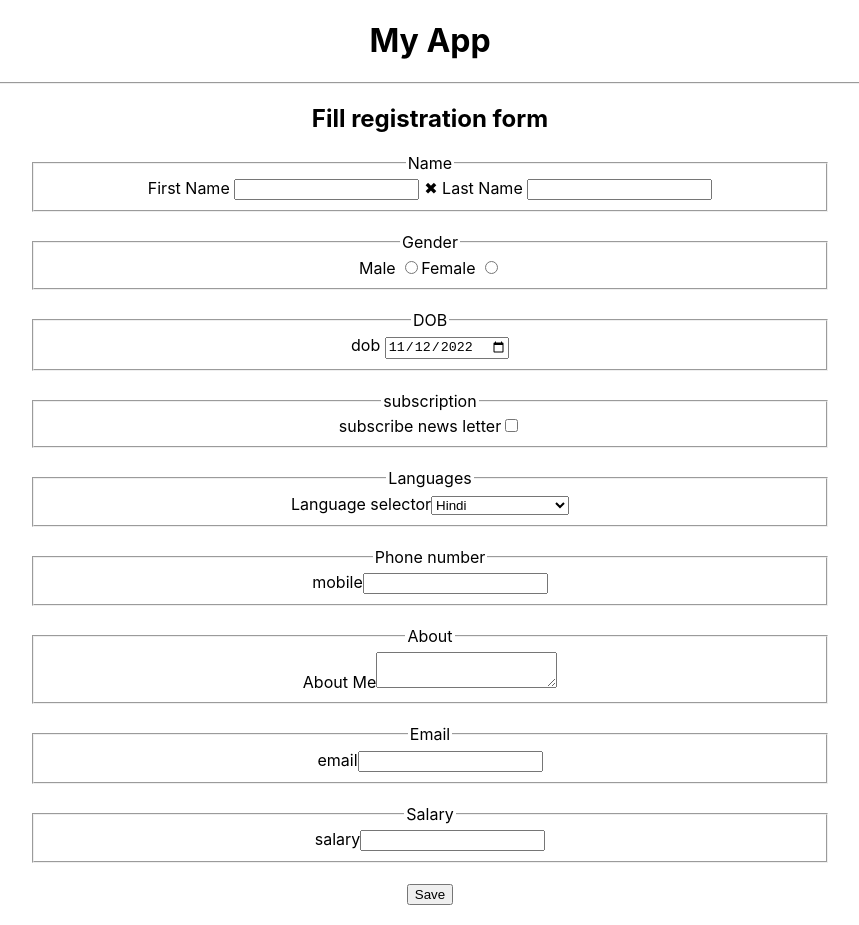
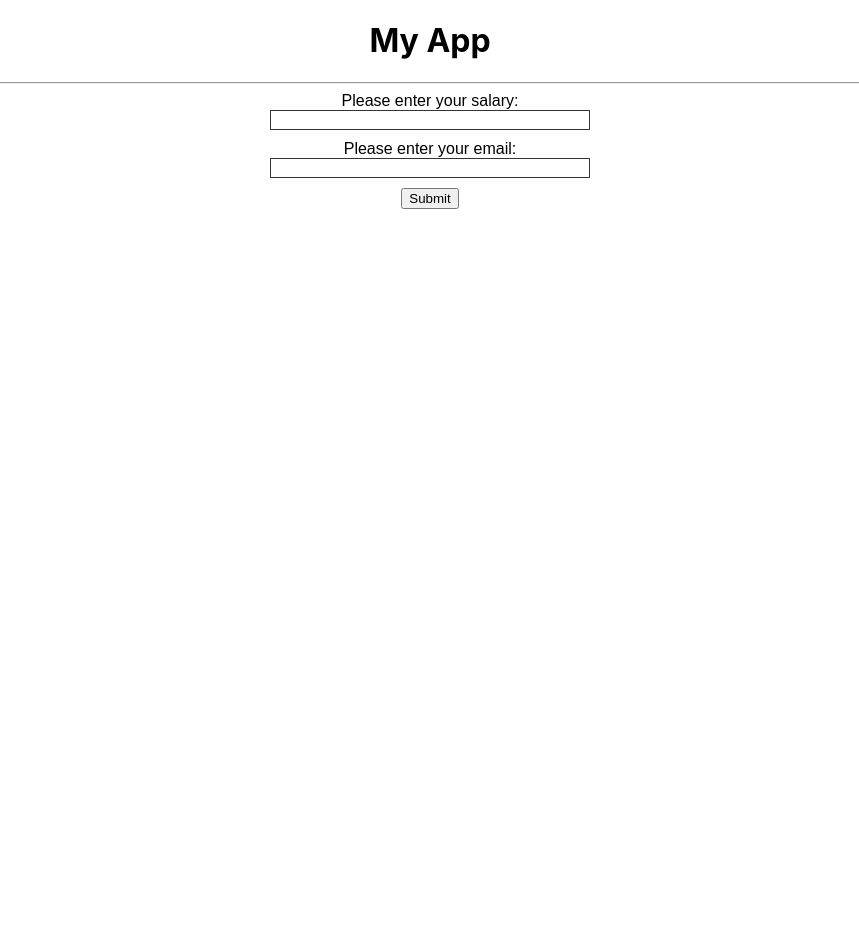
Before and after one commit to arun9483/typescript-react-event-demo, a React (Create React App) app: page / in a window 1280 px wide. Shown: the whole page, without its empty margins (210-1069 px from the left). After the commit the page ends 800 px from the top, so only its background shows below. Built offline with nearby package versions, Linux system fonts and the light colour scheme.

Commit message:
[EDIT] update App component to use form-demo component

```diff
--- a/src/App.tsx
+++ b/src/App.tsx
@@ -1,6 +1,8 @@
 import React from 'react';
 
-import SignUp from './Signup/Signup';
+// import SignUp from './Signup/Signup';
+// import MyForm from './form-validation/MyForm';
+import FormDemo from './form-demo/FormDemo';
 import './App.css';
 
 function App() {
@@ -8,7 +10,7 @@ function App() {
     <div className="App">
       <h1>My App</h1>
       <hr />
-      <SignUp />
+      <FormDemo />
     </div>
   );
 }
```
